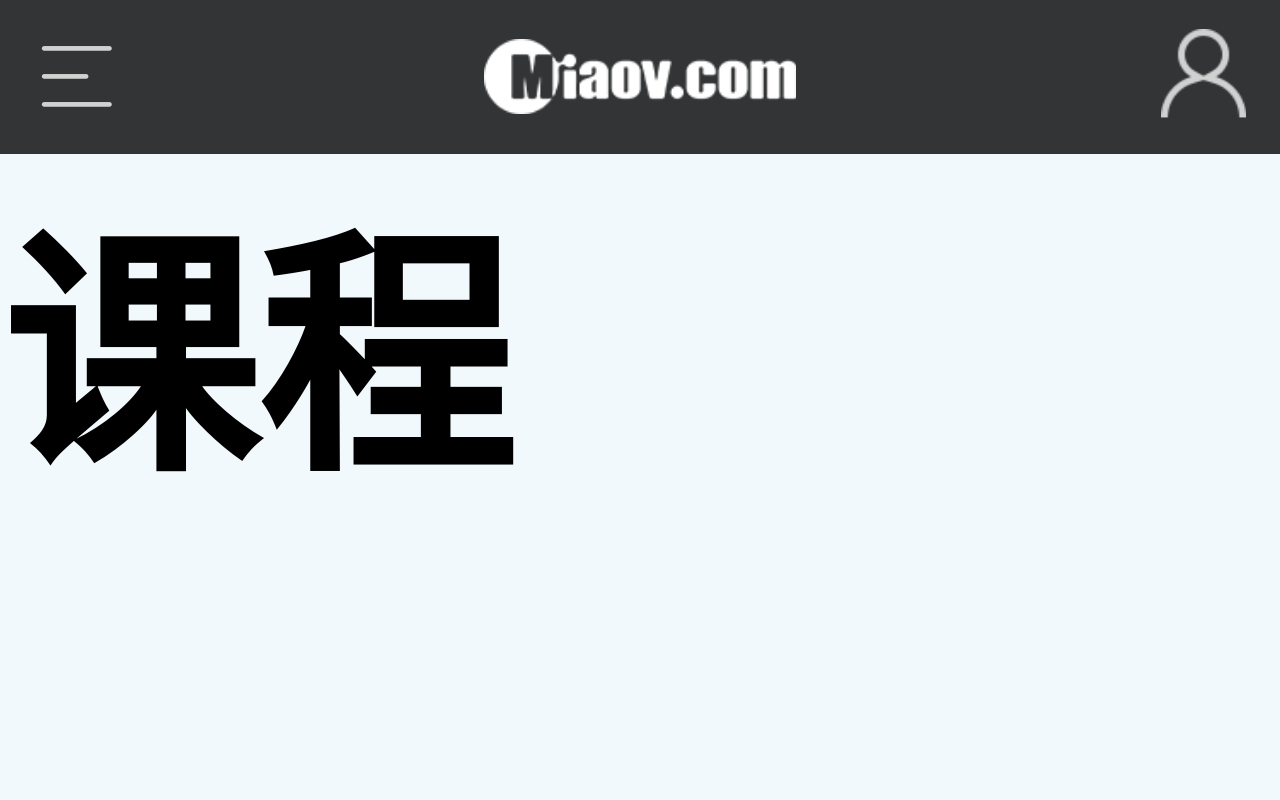
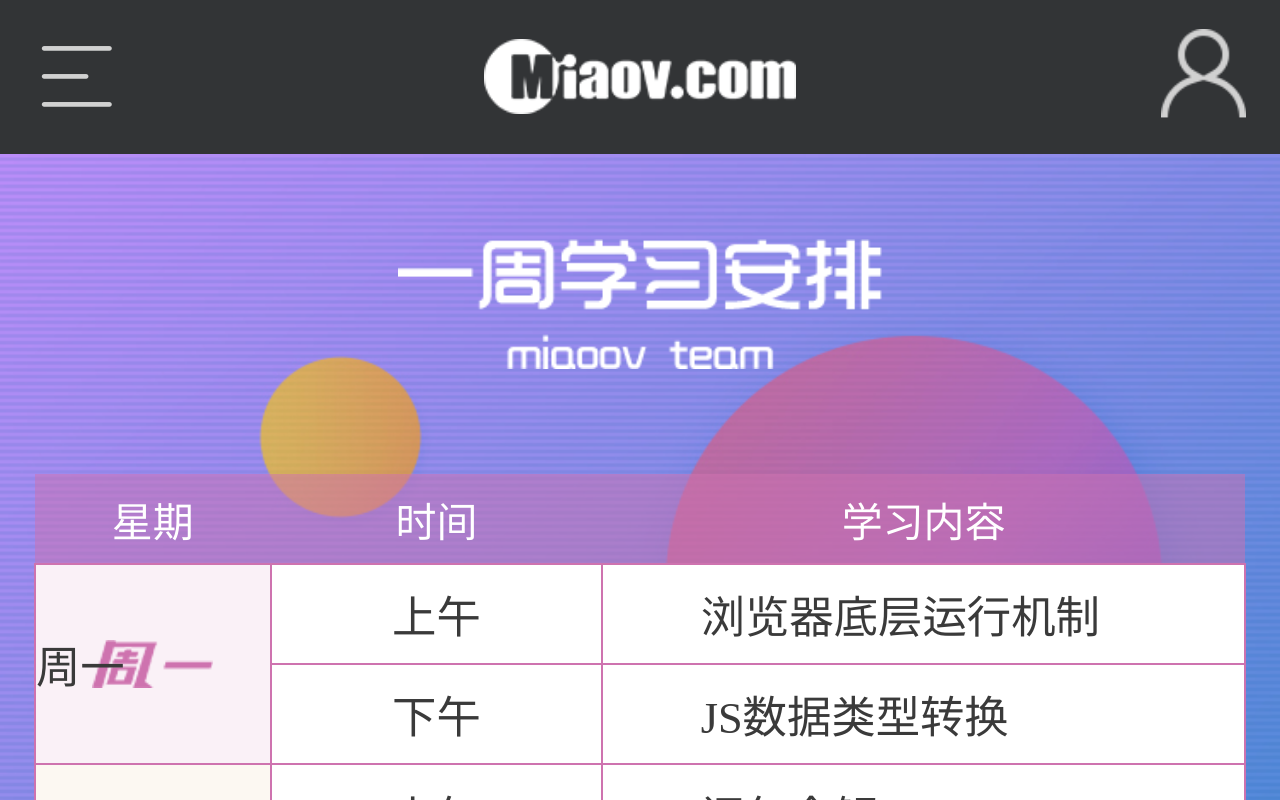
Before and after one commit to supercll/maiov, a React (Create React App) app: page /course in a window 1280 px wide. Built offline with nearby package versions, Linux system fonts and the light colour scheme; no server answers; the HTML template or start-up script is replaced by a standard one; a web font is replaced by a local one.

Commit message:
修复导航bug

```diff
--- a/src/common/component/Main.js
+++ /dev/null
@@ -1 +0,0 @@
-import React from 'react';
--- a/src/common/component/frame.js
+++ b/src/common/component/frame.js
@@ -25,7 +25,7 @@ const Frame = (props) => {
     useEffect(() => {
         pageScroll = new BScroll(wrap.current, {
             preventDefaultException: {
-                tagName: /^(INPUT|TEXTAREA|BUTTON|SELECT|A)$/,
+                tagName: /^(INPUT|TEXTAREA|BUTTON|SELECT|A|NAV)$/,
                 className: /(^|\s)work_a(\s|$)/
             },
             pullUpLoad: pullUp ? { threshold: 200 } : false
--- a/src/common/css/common.css
+++ b/src/common/css/common.css
@@ -79,6 +79,7 @@
   position: relative;
   z-index: 1;
   padding-top: 1.2rem;
+  transition: .5s transform;
   /* height: 100vh; */
   /* min-height: 12.82666667rem; */
 
--- a/src/common/hook/index.js
+++ b/src/common/hook/index.js
@@ -1,6 +1,6 @@
 const useBack = (history) => {
     return () => {
-        console.log(history);
+        // console.log(history);
         if (history.length > 1) {
             history.goBack();
         } else {
--- a/src/views/course/index.js
+++ b/src/views/course/index.js
@@ -1,13 +1,87 @@
 import React from 'react';
 import Frame from '../../common/component/frame';
-
-const Course = () => {
-    return (
-        <Frame>
-            <h1>课程</h1>
-        </Frame>
-
-    );
-};
+import "../../common/css/class.css";
+function Course() {
+    return (<Frame>
+        <div className="class_box">
+            <h2><span>一周学习安排</span></h2>
+            <table className="timetable">
+                <thead>
+                    <tr>
+                        <th>星期</th>
+                        <th>时间</th>
+                        <th>学习内容</th>
+                    </tr>
+                </thead>
+                <tbody>
+                    <tr>
+                        <td className="week1" rowSpan="2">周一</td>
+                        <td className="center">上午</td>
+                        <td className="content_td">浏览器底层运行机制</td>
+                    </tr>
+                    <tr>
+                        <td className="center">下午</td>
+                        <td className="content_td">JS数据类型转换</td>
+                    </tr>
+                    <tr>
+                        <td className="week2" rowSpan="2">周二</td>
+                        <td className="center">上午</td>
+                        <td className="content_td">闭包全解</td>
+                    </tr>
+                    <tr>
+                        <td className="center">下午</td>
+                        <td className="content_td">new全解</td>
+                    </tr>
+                    <tr>
+                        <td className="week3" rowSpan="2">周三</td>
+                        <td className="center">上午</td>
+                        <td className="content_td">this全解</td>
+                    </tr>
+                    <tr>
+                        <td className="center">下午</td>
+                        <td className="content_td">JS异步专题</td>
+                    </tr>
+                    <tr>
+                        <td className="week4" rowSpan="2">周四</td>
+                        <td className="center">上午</td>
+                        <td className="content_td">浏览器底层渲染机制</td>
+                    </tr>
+                    <tr>
+                        <td className="center">下午</td>
+                        <td className="content_td">浏览器性能优化</td>
+                    </tr>
+                    <tr className="single">
+                        <td className="center week5">周五</td>
+                        <td className="center">全天</td>
+                        <td className="content_td">浏览器兼容性</td>
+                    </tr>
+                    <tr className="single">
+                        <td className="center week6">周末</td>
+                        <td className="center" colSpan="2">合理安排自己的时间，记得做练习哦！</td>
+                    </tr>
+                </tbody>
+            </table>
+            <p className="more_message">
+                更详情的课程安排请点击：<a href="#">www.miaov.com</a>
+            </p>
+        </div>
+        <footer id="footer">
+            <div className="link clearfix">
+                <a href="#">hr_recruit@miaov.com</a>
+                <a href="#">010-57269690</a>
+            </div>
+            <nav className="foot_nav clearfix">
+                <a href="#">网站首页</a>
+                <a href="#">课程安排</a>
+                <a href="#">学员作品</a>
+                <a href="#">视频教程</a>
+                <a href="#">关于我们</a>
+                <a href="#">在线留言</a>
+                <a href="#">常见问题</a>
+            </nav>
+            <p className="copyright">京ICP备08102442号-1 2007-2016 MIAOOV.COM 版权所有</p>
+        </footer>
+    </Frame >);
+}
 
 export default Course;
--- a/src/views/lecturer/index.js
+++ b/src/views/lecturer/index.js
@@ -1,8 +1,11 @@
 import React from 'react';
+import Frame from '../../common/component/frame';
 
 const Lecturer = () => {
     return (
-        <h1>讲师</h1>
+        <Frame>
+            <h1>讲师</h1>
+        </Frame>
     );
 };
 
--- a/src/views/login/login.js
+++ b/src/views/login/login.js
@@ -15,7 +15,7 @@ const LoginBox = (props) => {
 
     const back = useBack(props.history);
     const toLogin = () => {
-        console.log(props);
+        // console.log(props);
         props.dispatch(login({
             verify: vcode,
             username,
@@ -84,7 +84,7 @@ const LoginBox = (props) => {
                 <button className="form_btn"
                     onClick={toLogin}
                 >登录</button>
-                <p className="form_tip">没有帐号？<a href="#"
+                <p className="form_tip">没有帐号？<a
                     onClick={() => {
                         setDeg(-180);
                     }}
--- a/src/views/work/index.js
+++ b/src/views/work/index.js
@@ -1,8 +1,11 @@
 import React from 'react';
+import Frame from '../../common/component/frame';
 
 const Work = () => {
     return (
-        <h1>作品</h1>
+        <Frame>
+            <h1>作品</h1>
+        </Frame>
     );
 };
 
```
